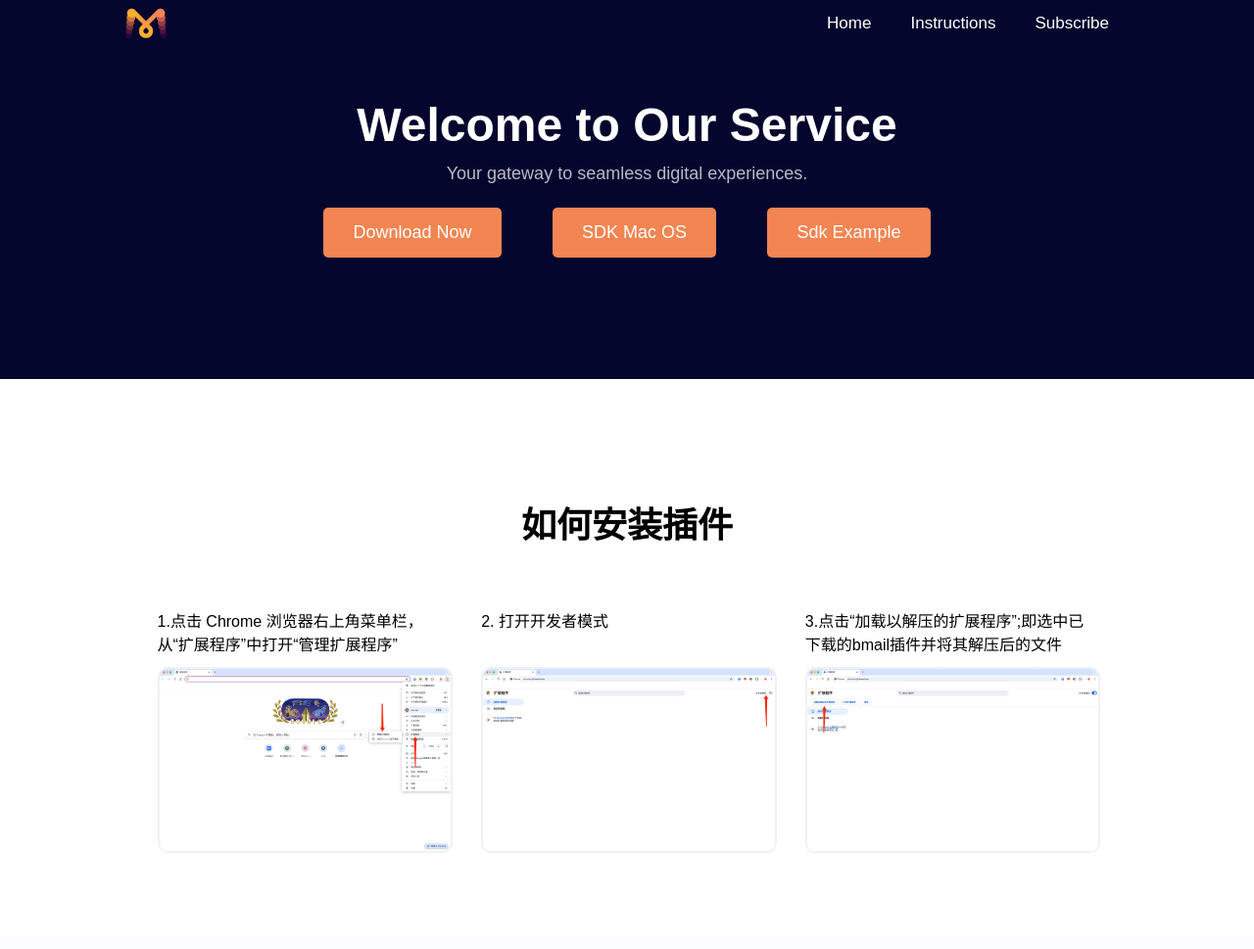
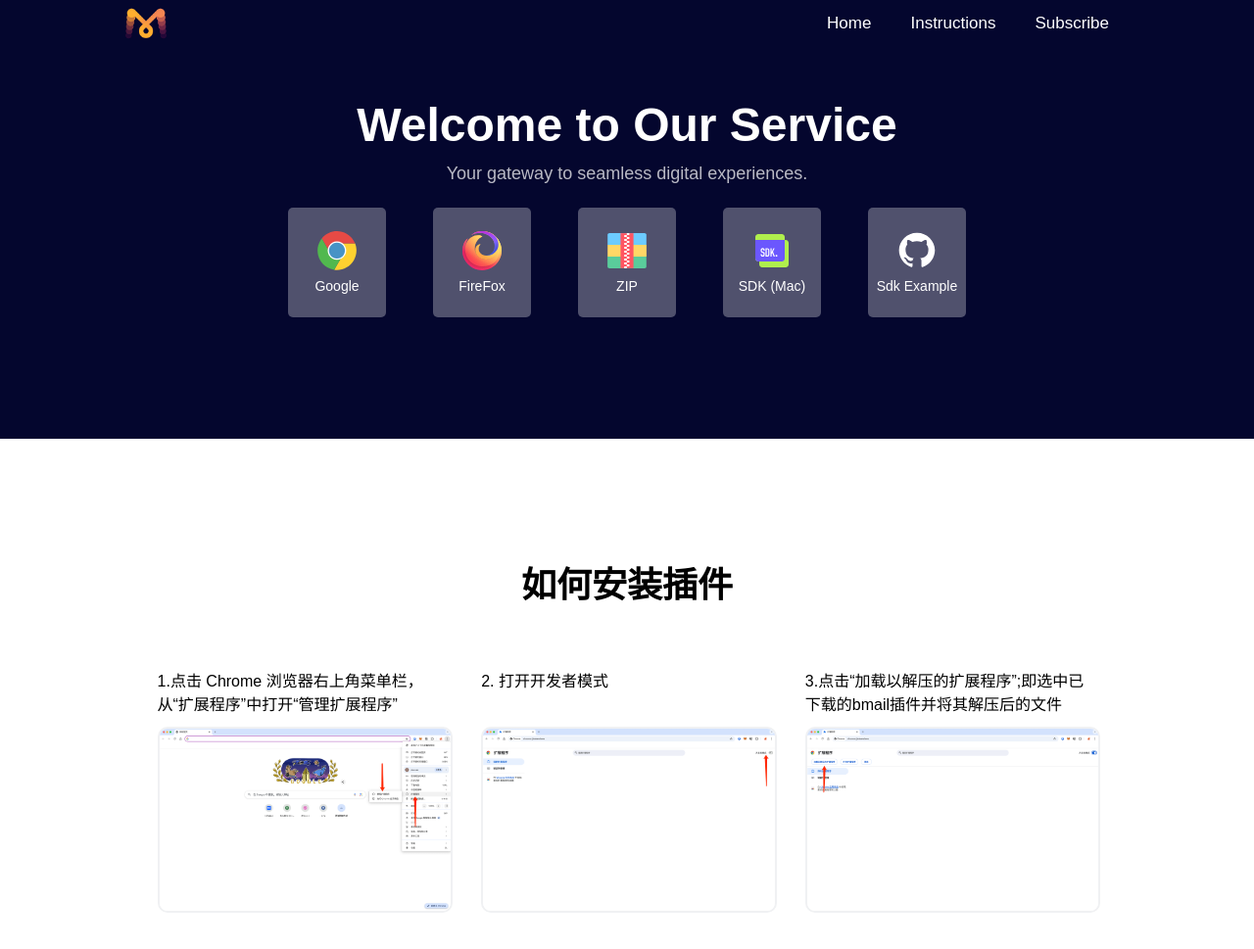
Before and after one commit to alen-B/alen-B.github.io, a plain HTML site: page index.html in a window 1280 px wide. Shown: the top 969 px of the page at 98% size. Drawn offline with Linux system fonts and the light colour scheme.

Commit message:
refactor

```diff
--- a/index.html
+++ b/index.html
@@ -68,24 +68,32 @@
     }
 
     .download-btn,
-    .github-link {
-      background-color: #F28552;
+    .github-link,
+    .google-store,
+    .firefox-store {
+      width: 100px;
+      background-color: rgba(255, 255, 255, 0.3);
       color: white;
-      padding: 15px 30px;
+      padding: 24px 0;
       text-decoration: none;
-      font-size: 18px;
+      font-size: 14px;
       border-radius: 5px;
       margin: 24px;
       border: none;
+      display: flex;
+      flex-direction: column;
+      align-items: center;
     }
 
     .download-btn:hover{
-      background-color: rgba(255, 255, 255, 0.3);
-      color: #F28552;
+      background-color: #F28552;
     }
-    .github-link:hover {
-      background-color: rgba(255, 255, 255, 0.3);
-      color: #F28552;
+    .github-link:hover,
+    .firefox-store:hover {
+      background-color:#F28552;
+    }
+    .google-store:hover {
+      background-color: #F28552;
     }
 
     .section,
@@ -260,10 +268,27 @@
 <div class="header-image" id="header">
   <h1>Welcome to Our Service</h1>
   <p>Your gateway to seamless digital experiences.</p>
-  <button class="download-btn"><a href="file/extension.zip" download="extension.zip" style="color: white; text-decoration: none;">Download Now</a></button>
-  <button class="download-btn"><a href="file/bmailSDK.mac" download="bmailSDK.mac" style="color: white; text-decoration: none;">SDK Mac OS</a></button>
-  <button class="github-link"><a href="https://github.com/realbmail/sdk_exmaples" style="color: white; text-decoration: none;">Sdk Example</a></button>
-
+  <div style="display: flex; justify-content: center; align-items: center">
+    <button class="google-store">
+      <img src="file/browser-chrome.svg">
+      <a href="https://chromewebstore.google.com/detail/bmail/kjlhomfbkgfkkfdpcolkecfanmipiiic" style="color: white; text-decoration: none; margin-top: 8px">Google</a>
+    </button>
+    <button class="firefox-store">
+      <img src="file/browser-firefox.svg">
+      <a href="https://chromewebstore.google.com/detail/bmail/kjlhomfbkgfkkfdpcolkecfanmipiiic" style="color: white; text-decoration: none; margin-top: 8px">FireFox</a>
+    </button>
+    <button class="download-btn">
+      <img src="file/file-zip.svg" style="width: 40px; height: auto">
+      <a href="file/extension.zip" download="extension.zip" style="color: white; text-decoration: none; margin-top: 8px">ZIP</a>
+    </button>
+    <button class="download-btn">
+      <img src="file/file-sdk.svg" style="width: 40px; height: auto">
+      <a href="file/bmailSDK.mac" download="bmailSDK.mac" style="color: white; text-decoration: none;margin-top: 8px">SDK (Mac)</a>
+    </button>
+    <button class="github-link"><img src="file/link-github.svg" style="width: 40px; height: auto">
+      <a href="https://github.com/realbmail/sdk_exmaples" style="color: white; text-decoration: none; margin-top: 8px">Sdk Example</a>
+    </button>
+  </div>
 </div>
 
 <!-- bmail_extension -->
```
Also changed, not shown: file/browser-chrome.svg (added), file/browser-firefox.svg (added), file/file-sdk.svg (added), file/file-zip.svg (added), file/link-github.svg (added).
